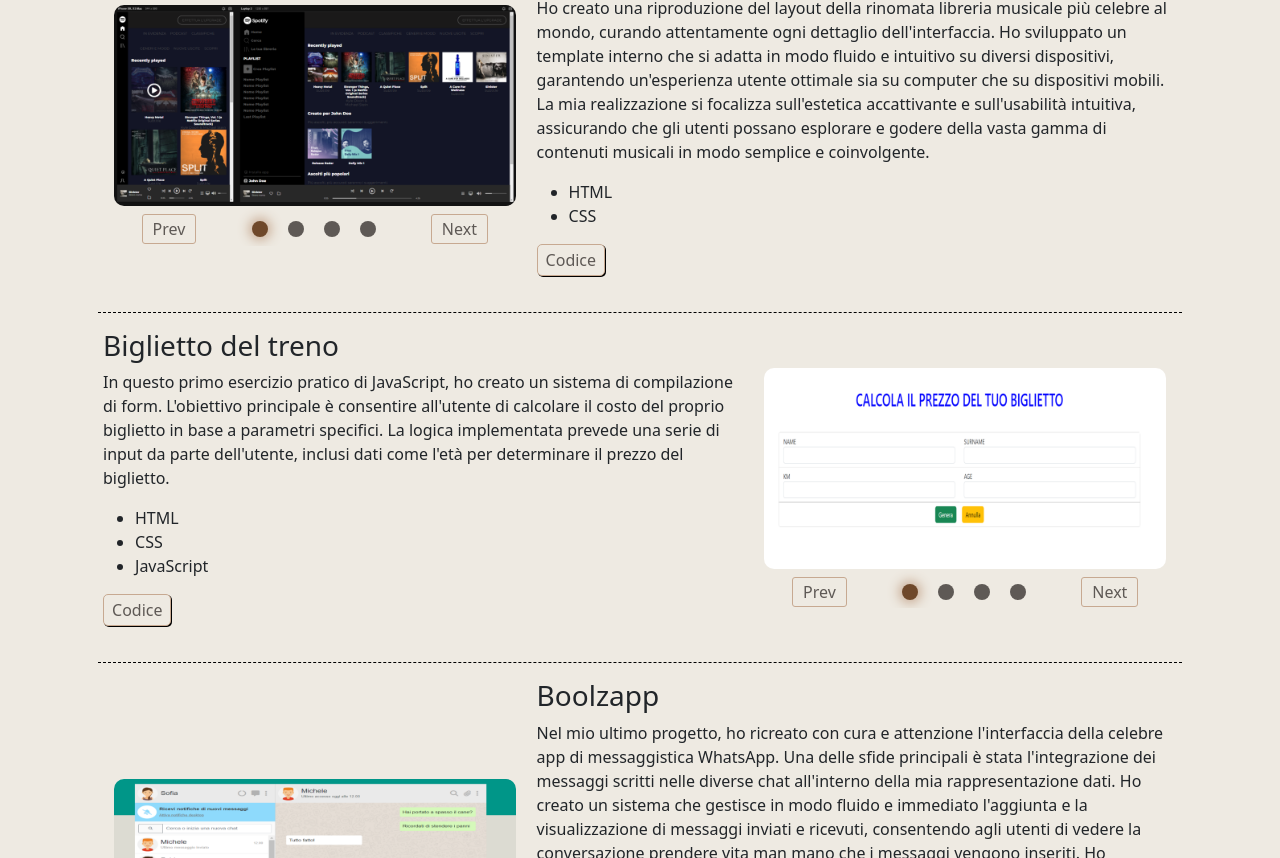
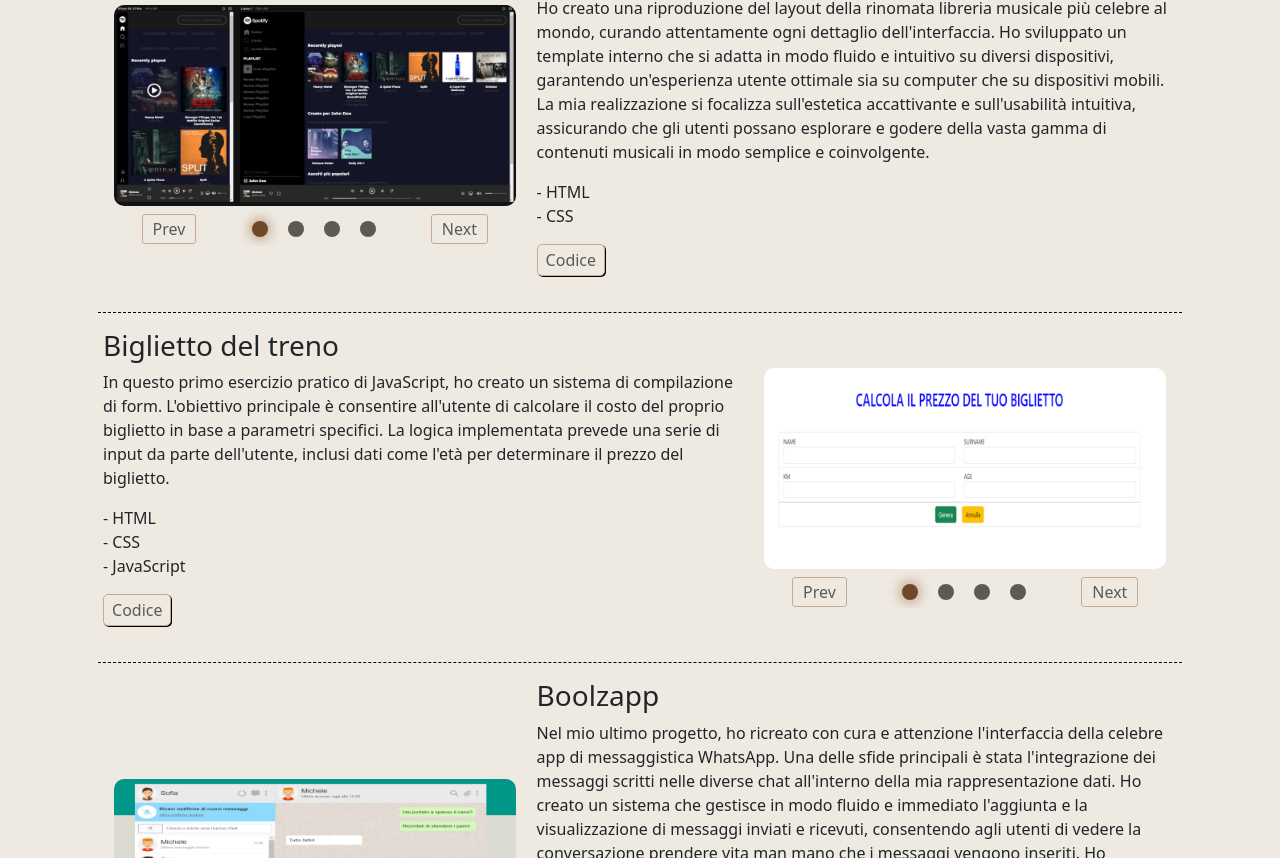
Before and after one commit to TartagliaFilippo/portfolio, a Vue app: page / in a window 1280 px wide. Shown: the part 1202-2060 px from the top of the page. Built offline with nearby package versions, Linux system fonts and the light colour scheme.

Commit message:
edit style

```diff
--- a/src/components/AboutMe.vue
+++ b/src/components/AboutMe.vue
@@ -37,7 +37,7 @@
       />
     </svg>
   </div>
-  <div class="wrapper" id="AboutMe">
+  <div class="wrapper" id="aboutMe">
     <div class="container">
       <h2 class="text-center">
         {{ title }}
@@ -101,10 +101,12 @@
       padding: 3px 8px;
       border-radius: 5px;
       margin-bottom: 20px;
+      box-shadow: 1px 1px black;
 
       &:hover {
         background-color: $shade-300;
         color: $shade-100;
+        box-shadow: 0 0 black;
 
         a {
           color: $shade-100;
--- a/src/components/Projects.vue
+++ b/src/components/Projects.vue
@@ -18,7 +18,7 @@
           description:
             "Ho creato una riproduzione del layout della rinomata libreria musicale più celebre al mondo, curando attentamente ogni dettaglio dell'interfaccia. Ho sviluppato un template interno che si adatta in modo fluido e intuitivo su diversi dispositivi, garantendo un'esperienza utente ottimale sia su computer che su dispositivi mobili. La mia realizzazione si focalizza sull'estetica accattivante e sull'usabilità intuitiva, assicurando che gli utenti possano esplorare e godere della vasta gamma di contenuti musicali in modo semplice e coinvolgente.",
           technologies: ["HTML", "CSS"],
-          link: "",
+          link: "https://github.com/TartagliaFilippo/html-css-spotifyweb",
         },
         {
           id: 2,
@@ -32,7 +32,7 @@
           description:
             "In questo primo esercizio pratico di JavaScript, ho creato un sistema di compilazione di form. L'obiettivo principale è consentire all'utente di calcolare il costo del proprio biglietto in base a parametri specifici. La logica implementata prevede una serie di input da parte dell'utente, inclusi dati come l'età per determinare il prezzo del biglietto.",
           technologies: ["HTML", "CSS", "JavaScript"],
-          link: "",
+          link: "https://github.com/TartagliaFilippo/js-biglietto-treno-form",
         },
         {
           id: 3,
@@ -46,7 +46,7 @@
           description:
             "Nel mio ultimo progetto, ho ricreato con cura e attenzione l'interfaccia della celebre app di messaggistica WhatsApp. Una delle sfide principali è stata l'integrazione dei messaggi scritti nelle diverse chat all'interno della mia rappresentazione dati. Ho creato un sistema che gestisce in modo fluido e immediato l'aggiunta e la visualizzazione di messaggi inviati e ricevuti, consentendo agli utenti di vedere la conversazione prendere vita man mano che i messaggi vengono inseriti. Ho introdotto una funzionalità di ricerca che permette agli utenti di filtrare rapidamente i contatti in base ai loro nomi. Questa funzione ottimizza l'esperienza utente, permettendo di trovare facilmente e rapidamente il contatto desiderato all'interno di una lunga lista.",
           technologies: ["HTML", "CSS", "Vue 3"],
-          link: "",
+          link: "https://github.com/TartagliaFilippo/vue-boolzapp",
         },
         {
           id: 4,
@@ -55,7 +55,7 @@
           description:
             "Ho replicato la rinomata applicazione Netflix, sfruttando chiamate API per ottenere una vasta gamma di film. L'implementazione si è concentrata sulla ricezione dinamica e organizzata di queste informazioni, classificando accuratamente i film in serie TV e film a sé stanti. Un aspetto cruciale è stato il mapping delle informazioni ricevute dall'API. Ho progettato un sistema che estrae e visualizza le informazioni pertinenti per gli utenti, come le descrizioni dettagliate, le valutazioni e le immagini di copertina dei film. Questo approccio mira a fornire agli utenti una panoramica completa e coinvolgente dei contenuti disponibili, facilitando la loro scelta in base ai propri interessi e preferenze. Per migliorare l'esperienza di navigazione, ho incluso una barra di ricerca intuitiva. Questo strumento consente agli utenti di cercare film specifici in modo rapido e efficiente, offrendo un modo immediato per accedere ai contenuti desiderati senza dover sfogliare un vasto catalogo.",
           technologies: ["HTML", "SCSS", "JavaScript", "Vue 3"],
-          link: "",
+          link: "https://github.com/TartagliaFilippo/vite-boolflix",
         },
         {
           id: 5,
@@ -104,7 +104,7 @@
             </ul>
           </div>
           <div class="button">
-            <a href="">Codice</a>
+            <a :href="project.link">Codice</a>
           </div>
         </div>
       </div>
@@ -141,6 +141,16 @@
       width: 60%;
       padding: 0 5px;
 
+      ul {
+        list-style-type: none; // Rimuove il tipo di elenco predefinito (pallino)
+        padding-left: 0; // Rimuove il padding sinistro predefinito del elenco
+        li {
+          &::before {
+            content: "- "; // Aggiunge un trattino prima di ogni elemento della lista
+          }
+        }
+      }
+
       .button {
         width: fit-content;
         border: 1px solid $shade-100;
```
